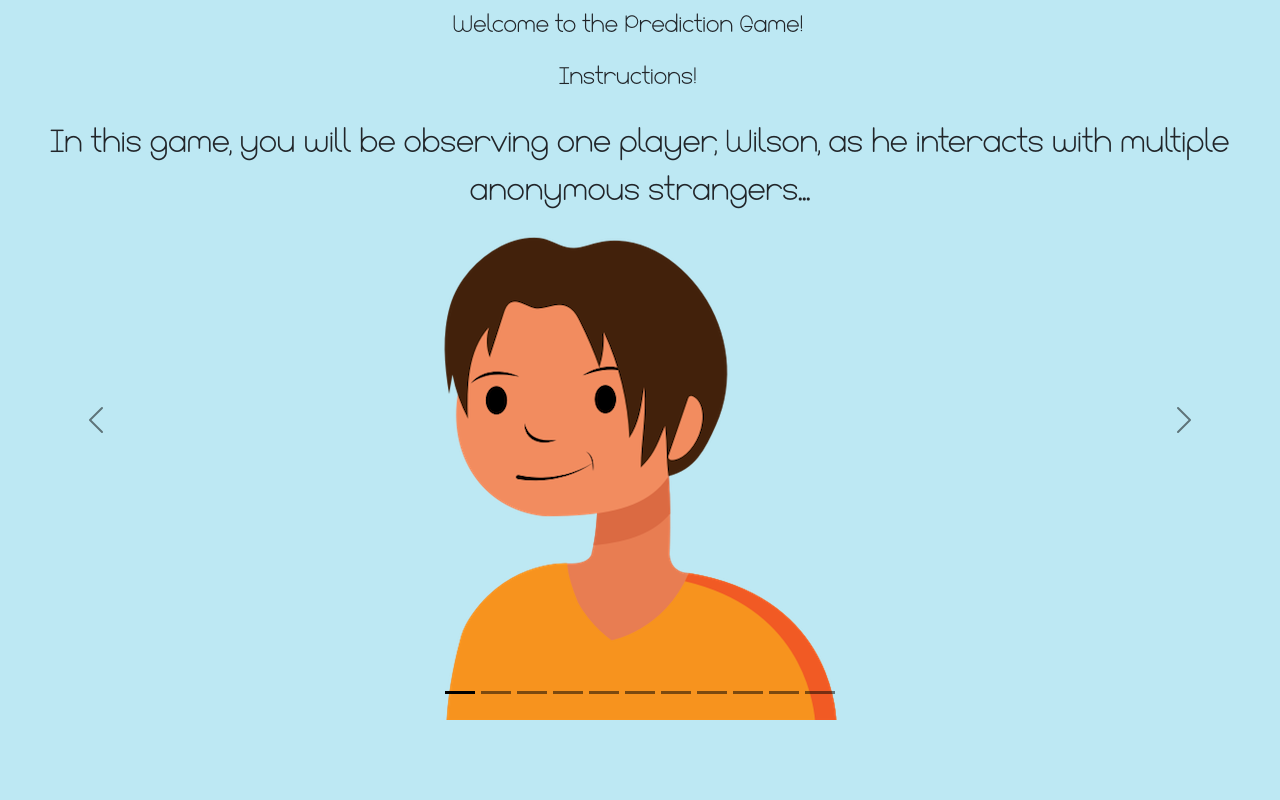
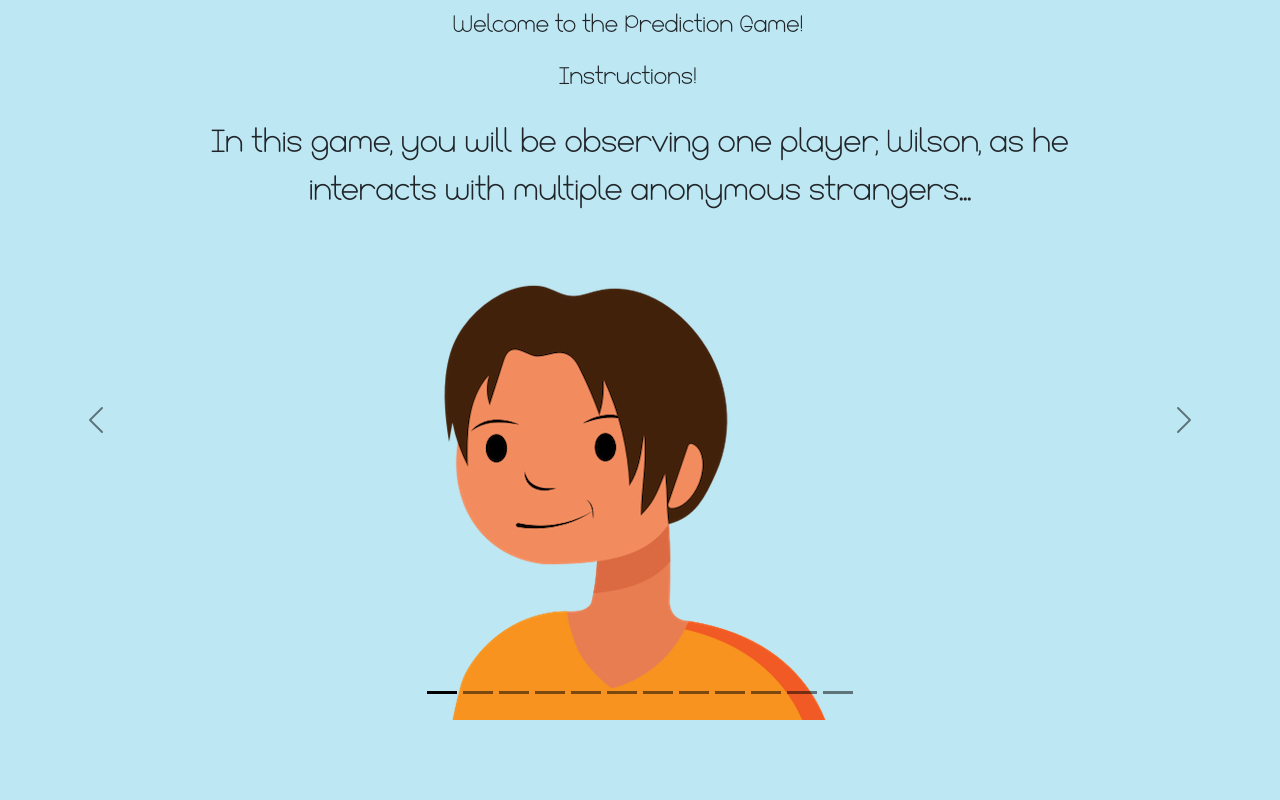
Before and after one commit to brandonDormes/HMTG_possibilities, a Flask app: template possibility_app/templates/instructions.html in a window 1280 px wide. Run offline with Flask 2, Linux system fonts and the light colour scheme; the template is opened without the code that fills it, so the values that code supplies are empty; some libraries are stand-ins or nearby versions.

Commit message:
cleaned up front end

```diff
--- a/possibility_app/templates/instructions.html
+++ b/possibility_app/templates/instructions.html
@@ -38,58 +38,31 @@
             <button type="button" data-bs-target="#carouselExampleIndicators" data-bs-slide-to="8" aria-label="Slide 9"></button>
             <button type="button" data-bs-target="#carouselExampleIndicators" data-bs-slide-to="9" aria-label="Slide 10"></button>
             <button type="button" data-bs-target="#carouselExampleIndicators" data-bs-slide-to="10" aria-label="Slide 11"></button>
+            <button type="button" data-bs-target="#carouselExampleIndicators" data-bs-slide-to="11" aria-label="Slide 12"></button>
+
         </div>
 
         <div class="carousel-inner">
             <div class="carousel-item active">
                 <div class="row justify-content-center" style="height: 75vh;">
+                    <div class="col-sm-9">
                         <p style="font-size: xx-large;">In this game, you will be observing one player, Wilson, as he interacts with multiple anonymous strangers...</p>
                         <br><br>
-                    <img src="../static/images/wilson.png" class="d-block w-100" alt="..." style="max-width: fit-content;">
-                </div>
-            </div>
-            <div class="carousel-item">
-                <div class="row justify-content-center" style="height: 75vh;">
-                    <p style="font-size: xx-large;">Wilson has a <span style="color: #d02eab;">~*Magic Multiplying Box*~</span> that quadruples anything placed inside ...</p>
-                    <br><br>
-                    <div class="row justify-content-center" style="height: 75vh;">
-                        <div class="col-sm-4">
-                            <img src="../static/images/instruct_box.png" class="d-block w-100" alt="..." style="max-width: fit-content;">
-                        </div>
-                        <div class="col-sm-4">
-                            <img src="../static/images/instruct_box2.png" class="d-block w-100" alt="..." style="max-width: fit-content;">
-                        </div>
+                        <img src="../static/images/wilson.png" class="" alt="..." style="max-width: fit-content;">
                     </div>
                 </div>
             </div>
             <div class="carousel-item">
                 <div class="row justify-content-center" style="height: 75vh;">
-                    <p style="font-size: xx-large;">In each interaction, a stranger, who cannot see Wilson through a wall, decides to put some amount of $10 into the <span style="color: #d02eab;">~*Magic Multiplying Box*~</span>...</p>
+                    <div class="col-sm-9">
+                        <p style="font-size: xx-large;">Wilson has a <span style="color: #d02eab;">~*Magic Multiplying Box*~</span> that quadruples anything placed inside ...</p>
                         <br><br>
-                    <img src="../static/images/instruct_2.png" class="d-block w-100" alt="..." style="max-width: 42%; border: double black;">
+                        <div class="row justify-content-center" style="height: 75vh;">
+                            <div class="col-sm-4">
+                                <img src="../static/images/instruct_box.png" class="w-100" alt="..." style="max-width: fit-content;">
                             </div>
-            </div>
-            <div class="carousel-item">
-                <div class="row justify-content-center" style="height: 75vh;">
-                    <p style="font-size: xx-large;">They do so, believing the <span style="color: #d02eab;">~*Magic Multiplying Box*~</span> will multiply their investment by <span style="font-weight:800;">4</span> before it goes to Wilson ...</p>
-                    <br><br>
-                    <img src="../static/images/instruct_3.png" class="d-block w-100" alt="..." style="max-width: 20%;">
-                </div>
-            </div>
-            <div class="carousel-item">
-                <div class="row justify-content-center" style="height: 75vh;">
-                    <p style="font-size: xx-large;">They expect Wilson to share the multiplied amount ...</p>
-                    <br><br>
-                    <div class="col-sm-8">
-                        <div class="row justify-content-center">
-                            <div class="col">
-                                <img src="../static/images/instruct_2a.png" class="d-block w-100" alt="..." style="max-width: fit-content;">
-                            </div>
-                            <div class="col">
-                                <p style="font-size: xxx-large;">&#8594;</p>
-                            </div>
-                            <div class="col">
-                                <img src="../static/images/instruct_2b.png" class="d-block w-100" alt="..." style="max-width: fit-content;">
+                            <div class="col-sm-4">
+                                <img src="../static/images/instruct_box2.png" class="w-100" alt="..." style="max-width: fit-content;">
                             </div>
                         </div>
                     </div>
@@ -97,45 +70,94 @@
             </div>
             <div class="carousel-item">
                 <div class="row justify-content-center" style="height: 75vh;">
-                    <h3>In reality, however, the <span style="color: #d02eab;">~*Magic Multiplying Box*~</span> can multiply the amount by <span style="font-size: xxx-large">2, 4, or 6</span> ...</h3>
-                    <br>
-                    <img src="../static/images/instruct_mult.png" class="d-block w-100" alt="..." style="max-width: 42%;border: double black;">
+                    <div class="col-sm-9">
+                        <p style="font-size: xx-large;">In each interaction, a stranger, who cannot see Wilson through a wall, decides to put some amount of $10 into the <span style="color: #d02eab;">~*Magic Multiplying Box*~</span>...</p>
+                        <br><br>
+                        <img src="../static/images/instruct_2.png" class="w-100" alt="..." style="max-width: 42%; border: double black;">
+                    </div>
                 </div>
             </div>
             <div class="carousel-item">
                 <div class="row justify-content-center" style="height: 75vh;">
-                    <h3>Wilson is always aware of the stranger's expectation that the box multiplies by 4 ...</h3>
-                    <br>
-                    <img src="../static/images/instruct_4.png" class="d-block w-100" alt="..." style="max-width: 42%;border: double black;">
+                    <div class="col-sm-9">
+                        <p style="font-size: xx-large;">They do so, believing the <span style="color: #d02eab;">~*Magic Multiplying Box*~</span> will multiply their investment by <span style="font-weight:800;">4</span> before it goes to Wilson ...</p>
+                        <br><br>
+                        <img src="../static/images/instruct_3.png" class="w-100" alt="..." style="max-width: 20%;">
+                    </div>
                 </div>
             </div>
             <div class="carousel-item">
                 <div class="row justify-content-center" style="height: 75vh;">
-                    <h3>Your job, is to try and predict how much of the <span style="font-style: italic;">true</span> multiplied amount Wilson will return to the stranger...</h3>
-                    <br>
-                    <img src="../static/images/instruct_5.png" class="d-block w-100" alt="..." style="max-width: 42%;border: double black;">
+
+                    <p style="font-size: xx-large;">They expect Wilson to share the multiplied amount ...</p>
+                    <br><br>
+                    <div class="col-sm-9">
+                        <div class="row justify-content-center">
+                            <div class="col">
+                                <img src="../static/images/instruct_2a.png" class="w-100" alt="..." style="max-width: fit-content;">
+                            </div>
+                            <div class="col">
+                                <p style="font-size: xxx-large;">&#8594;</p>
+                            </div>
+                            <div class="col">
+                                <img src="../static/images/instruct_2b.png" class="w-100" alt="..." style="max-width: fit-content;">
+                            </div>
+                        </div>
+                    </div>
                 </div>
             </div>
             <div class="carousel-item">
                 <div class="row justify-content-center" style="height: 75vh;">
-                    <h3>Afterward, you will be shown Wilson's decision, then watch him interact with someone new...</h3>
+                    <div class="col-sm-9">
+                        <p style="font-size: xx-large;">In reality, however, the <span style="color: #d02eab;">~*Magic Multiplying Box*~</span> can multiply the amount by <span style="font-size: xxx-large">2, 4, or 6</span> ...</p>
                         <br>
-                    <img src="../static/images/instruct_6.png" class="d-block w-100" alt="..." style="max-width: 42%;border: double black;">
+                        <img src="../static/images/instruct_mult.png" class="w-100" alt="..." style="max-width: 42%;border: double black;">
+                    </div>
                 </div>
             </div>
             <div class="carousel-item">
                 <div class="row justify-content-center" style="height: 75vh;">
-                    <h3>Sometimes, you will be asked to write down the reason for Wilson's decision...</h3>
+                    <div class="col-sm-9">
+                        <p style="font-size: xx-large;">Wilson is always aware of the stranger's expectation that the box multiplies by 4 ...</p>
                         <br>
-                    <img src="../static/images/instruct_7.png" class="d-block w-100" alt="..." style="max-width: 42%;border: double black;">
+                        <img src="../static/images/instruct_4.png" class="w-100" alt="..." style="max-width: 42%;border: double black;">
+                    </div>
                 </div>
             </div>
             <div class="carousel-item">
                 <div class="row justify-content-center" style="height: 75vh;">
+                    <div class="col-sm-9">
+                        <p style="font-size: xx-large;">Your job is to try and predict how much of the <span style="font-style: italic;">true</span> multiplied amount Wilson will return to the stranger...</p>
+                        <br>
+                        <img src="../static/images/instruct_5.png" class="w-100" alt="..." style="max-width: 42%;border: double black;">
+                    </div>
+                </div>
+            </div>
+            <div class="carousel-item">
+                <div class="row justify-content-center" style="height: 75vh;">
+                    <div class="col-sm-9">
+                        <p style="font-size: xx-large;">Afterward, you will be shown Wilson's decision, then watch him interact with someone new...</p>
+                        <br>
+                        <img src="../static/images/instruct_6.png" class="w-100" alt="..." style="max-width: 42%;border: double black;">
+                    </div>
+                </div>
+            </div>
+            <div class="carousel-item">
+                <div class="row justify-content-center" style="height: 75vh;">
+                    <div class="col-sm-9">
+                        <p style="font-size: xx-large;">Sometimes, you will be asked to write down the reason for Wilson's decision...</p>
+                        <br>
+                        <img src="../static/images/instruct_7.png" class="w-100" alt="..." style="max-width: 42%;border: double black;">
+                    </div>
+                </div>
+            </div>
+            <div class="carousel-item">
+                <div class="row justify-content-center" style="height: 75vh;">
+                    <div class="col-sm-9">
                         <h2 class="animated wobble">Bonus!!</h2>
                         <br>
                         <hr />
-                        <div class="instructions well" style="background-color: #bfd5f4; width: 80%;">
+                            <div class="instructions well" style="background-color: #bfd5f4; ">
                                 <h2>Remember to try learn about how Wilson is making decisions in order to more accurately predict his behavior.</h2>
                                 <br>
                                 <h2>At the end of the game, your accuracy on a randomly chosen trial will be used to compute a bonus!</h2>
@@ -147,20 +169,21 @@
                         <hr />
                     </div>
                 </div>
+            </div>
             <div class="carousel-item">
                 <div class="row justify-content-center" style="height: 75vh;">
-                    <div class="col-sm-8">
+                    <div class="col-sm-9">
                         <h1>To Recap:</h1>
                         <span style="text-align: left;">
                             <p style="font-size: 2rem;"><b>First</b>: Others will give money for the magic box to quadruple.</p>
-                            <p style="font-size: 2rem;"><b>Next</b>: The box will yield less, more, or exactly what was expected, <span style="color: #ef6ae4; font-size: 30px;" ><i>but only Wilson will know this!</i> </span></>
+                            <p style="font-size: 2rem;"><b>Next</b>: The box will yield less, more, or exactly what was expected, <span style="color: #ef6ae4; font-size: 30px;" ><i>but only Wilson will know this!</i> </span>
                             <p style="font-size: 2rem;"><b>Then</b>: You’ll predict what Wilson will return.</p>
                             <p style="font-size: 2rem;"><b>Finally</b>: You’ll find out how accurate your prediction was</p>
                         </span>
-                        <br>
+                        <br><br>
                         <h3>Ready to play?</h3>
                         <div class="col" id="begin">
-                            <a href="/invest" type="button" id="start_bttn" class="btn btn-primary">Begin</a>
+                            <a href="/invest" type="button" id="start_bttn" class="btn btn-primary btn-lg" style="font-size: xxx-large;">Begin</a>
                         </div>
                     </div>
                 </div>
@@ -176,6 +199,7 @@
             <span class="visually-hidden">Next</span>
         </button>
     </div>
+
 {% endblock %}
 
 </body>
```
Lines whose indentation alone changed are shown as unchanged.
